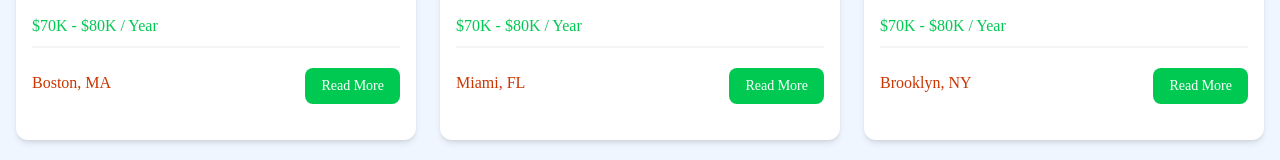
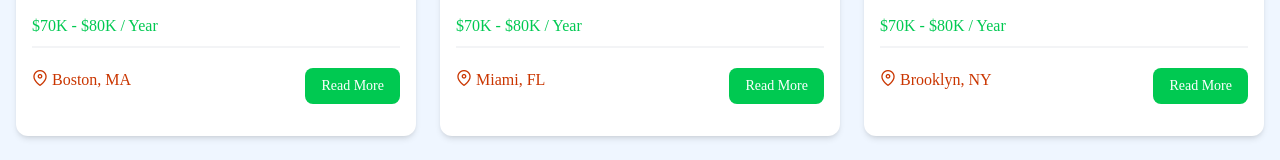
Before and after one commit to Andmana/vue-job-list, a Vue app: page / in a window 1280 px wide. Shown: the part 915-1075 px from the top of the page. Built offline with nearby package versions, Linux system fonts and the light colour scheme.

Commit message:
Install primeicon

```diff
--- a/package.json
+++ b/package.json
@@ -10,6 +10,7 @@
   },
   "dependencies": {
     "@tailwindcss/vite": "^4.1.10",
+    "primeicons": "^7.0.0",
     "tailwindcss": "^4.1.10",
     "vue": "^3.5.13"
   },
--- a/src/components/JobListing.vue
+++ b/src/components/JobListing.vue
@@ -47,7 +47,7 @@
 
       <div class="flex flex-col lg:flex-row justify-between mb-4">
         <div class="text-orange-700 mb-3">
-          <i class="fa-solid fa-location-dot text-lg"></i>
+          <i class="pi pi-map-marker text-orange-700"></i>
           {{ job.location }}
         </div>
         <a
```
Also changed, not shown: src/main.js (+5 -4 lines), 1 other file (tests, documents, lock files or other folders).
